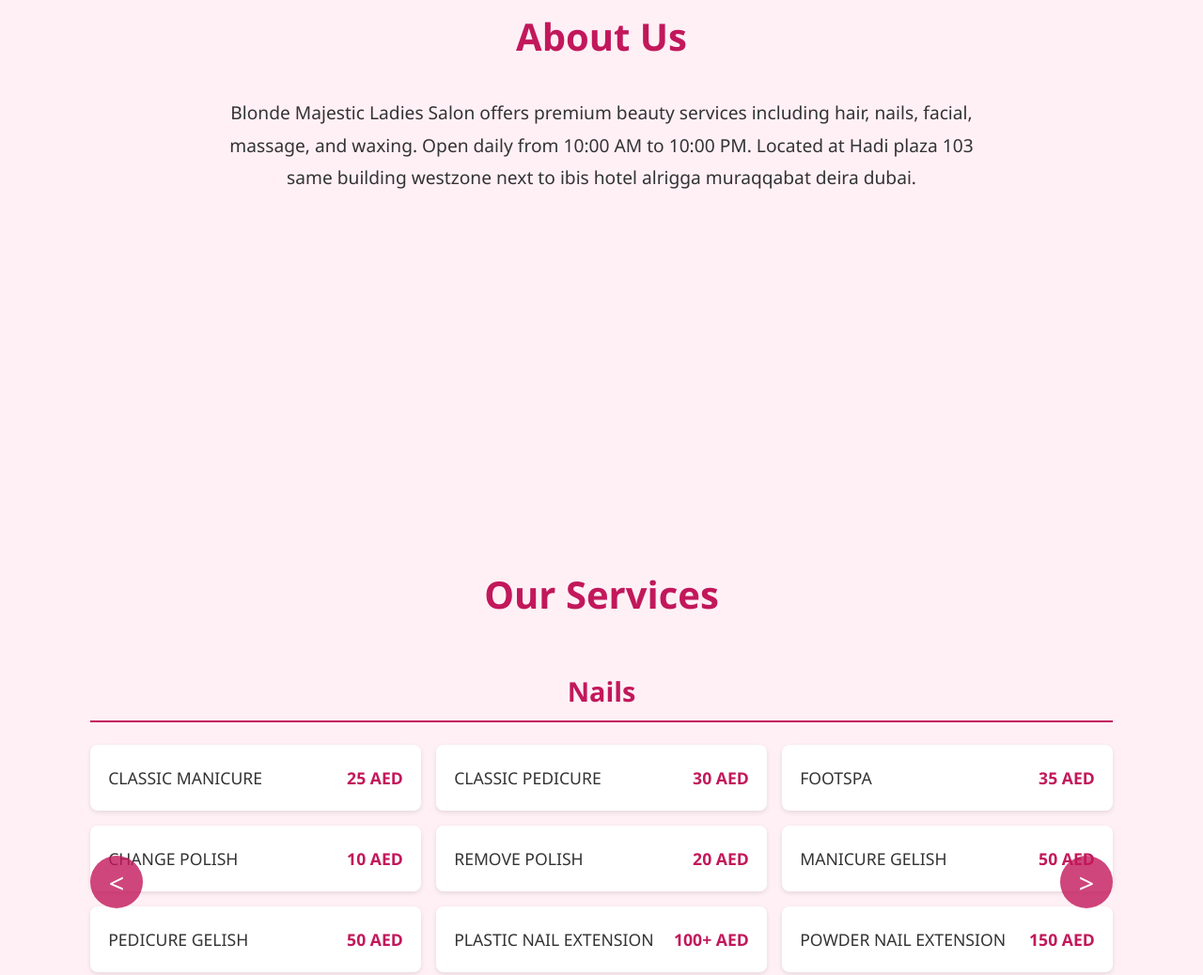
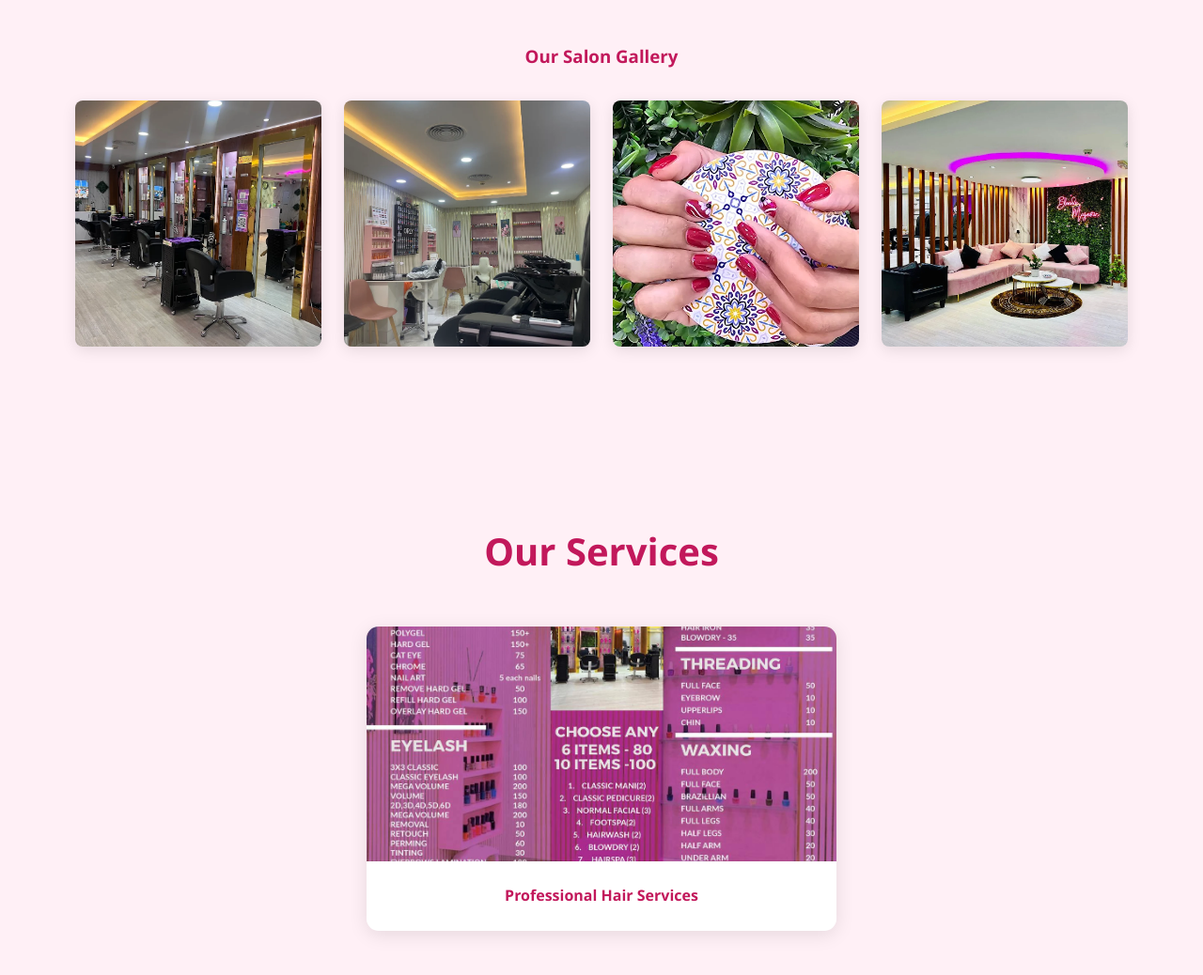
Before and after one commit to nassyqt79/Blonde-Majestic-Salon, a plain HTML site: page index.html in a window 1280 px wide. Shown: the part 1163-2201 px from the top of the page at 94% size. Drawn offline with Linux system fonts and the light colour scheme.

Commit message:
Update index.html

```diff
--- a/index.html
+++ b/index.html
@@ -508,6 +508,51 @@
       line-height: 1.8;
     }
 
+    /* Gallery Section in About */
+    .about-gallery {
+      margin: 3rem auto;
+      max-width: 1200px;
+    }
+
+    .gallery-grid {
+      display: grid;
+      grid-template-columns: repeat(2, 1fr);
+      gap: 1.5rem;
+      margin-top: 2rem;
+    }
+
+    @media (min-width: 768px) {
+      .gallery-grid {
+        grid-template-columns: repeat(4, 1fr);
+      }
+    }
+
+    .gallery-item {
+      position: relative;
+      border-radius: 0.5rem;
+      overflow: hidden;
+      box-shadow: 0 4px 15px rgba(0,0,0,0.1);
+      cursor: pointer;
+      transition: var(--transition);
+      aspect-ratio: 1/1;
+    }
+
+    .gallery-item:hover {
+      transform: translateY(-5px);
+      box-shadow: 0 8px 25px rgba(0,0,0,0.15);
+    }
+
+    .gallery-image {
+      width: 100%;
+      height: 100%;
+      object-fit: cover;
+      transition: transform 0.5s ease;
+    }
+
+    .gallery-item:hover .gallery-image {
+      transform: scale(1.05);
+    }
+
     /* Footer */
     footer {
       text-align: center;
@@ -597,15 +642,20 @@
 
     /* Service Showcase Images */
       .service-showcase {
-      display: grid;
-      grid-template-columns: 1fr;
-      gap: 2rem;
+    display: flex;
+    justify-content: center;
     margin: 3rem 0;
   }
 
+  .showcase-card {
+    width: 100%;
+    max-width: 500px;
+    margin: 0 auto;
+  }
+
   @media (min-width: 768px) {
-      .service-showcase {
-        grid-template-columns: repeat(2, 1fr);
+    .showcase-image-container {
+      height: 250px !important;
     }
   }
 
@@ -891,6 +941,8 @@
       .showcase-image-container {
         height: 140px;
       }
+
+
     }
 </style>
 </head>
@@ -931,12 +983,42 @@
     <h2>About Us</h2>
     <p>Blonde Majestic Ladies Salon offers premium beauty services including hair, nails, facial, massage, and waxing.
        Open daily from 10:00 AM to 10:00 PM. Located at Hadi plaza 103 same building westzone next to ibis hotel alrigga muraqqabat deira dubai.</p>
+
+    <!-- Gallery Section -->
+    <div class="about-gallery">
+      <h3 style="text-align: center; color: var(--primary-color); margin-bottom: 1rem;">Our Salon Gallery</h3>
+      <div class="gallery-grid">
+        <div class="gallery-item" data-image="image/salon-interior.webp">
+          <img src="image/salon-interior.webp" alt="Salon Interior" class="gallery-image" loading="lazy">
+        </div>
+        <div class="gallery-item" data-image="image/nail-staion1.webp">
+          <img src="image/nail-staion1.webp" alt="Nail Station" class="gallery-image" loading="lazy">
+        </div>
+        <div class="gallery-item" data-image="image/nail.webp">
+          <img src="image/nail.webp" alt="Hair Station" class="gallery-image" loading="lazy">
+        </div>
+        <div class="gallery-item" data-image="image/relax-area.webp">
+          <img src="image/relax-area.webp" alt="Relaxation Area" class="gallery-image" loading="lazy">
+        </div>
+      </div>
+    </div>
   </div>
 </section>
 
 <section id="services" class="fade-in">
   <div class="container">
     <h2>Our Services</h2>
+
+    <!-- Modified service showcase with only one image -->
+    <div class="service-showcase">
+  <div class="showcase-card" data-image="image/all service.jpeg" style="max-width: 500px; margin: 0 auto; width: 100%;">
+    <div class="showcase-image-container" style="height: 200px;">
+      <img src="image/all service.jpeg" alt="Our Hair Services" class="showcase-image" loading="lazy">
+    </div>
+    <div class="showcase-caption">Professional Hair Services</div>
+  </div>
+</div>
+
     <div class="services-slider">
       <button class="slider-arrow prev" aria-label="Previous">&lt;</button>
       <button class="slider-arrow next" aria-label="Next">&gt;</button>
@@ -1219,6 +1301,19 @@
             </div>
           </div>
         </div>
+
+        <!-- SERVICES LIST IMAGE -->
+        <div class="service-category">
+          <h3>Complete Services List</h3>
+          <div class="service-items" style="display: flex; justify-content: center;">
+            <div class="showcase-card" data-image="image/services-list.jpeg" style="max-width: 500px;">
+              <div class="showcase-image-container">
+                <img src="image/services-list.jpeg" alt="Professional Blonde-majestic Salon Services list" class="showcase-image" loading="lazy">
+              </div>
+              <div class="showcase-caption">Click to view full services list</div>
+            </div>
+          </div>
+        </div>
       </div>
 
       <div class="slider-nav">
@@ -1229,6 +1324,7 @@
           <div class="dot" data-index="3"></div>
           <div class="dot" data-index="4"></div>
           <div class="dot" data-index="5"></div>
+          <div class="dot" data-index="6"></div>
         </div>
       </div>
     </div>
@@ -1238,26 +1334,6 @@
 <section id="testimonials" class="fade-in">
   <div class="container">
     <h2>Client Testimonials</h2>
-
-    <!-- Service Showcase Images -->
-    <!-- In your testimonials section, replace the service-showcase div with this corrected version: -->
-<div class="service-showcase">
-  <div class="showcase-card" data-image="image/overall.jpeg">
-    <div class="showcase-image-container">
-      <img src="image/overall.jpeg" alt="Our Nail Services" class="showcase-image" loading="lazy">
-    </div>
-    <div class="showcase-caption">Blonde Majestic Ladies Salon Offers.
-
-</div>
-  </div>
-
-  <div class="showcase-card" data-image="image/all service.jpeg">
-    <div class="showcase-image-container">
-      <img src="image/all service.jpeg" alt="Our Hair Services" class="showcase-image" loading="lazy">
-    </div>
-    <div class="showcase-caption">Professional Blonde-majestic Salon Services list</div>
-  </div>
-</div>
 
     <div class="testimonials-grid">
       <div class="testimonial-card" data-image="image/image1.jpeg">
@@ -1337,7 +1413,7 @@
       <a href="https://wa.me/971505799758" class="whatsapp-btn">Book Now via WhatsApp</a>
 
       <div class="social-links">
-        <a href="https://facebook.com/blondemajestic" class="social-link" target="_blank" rel="noopener noreferrer">
+        <a href="https://www.facebook.com/share/16YDnBeUqn/?mibextid=wwXIfr" class="social-link" target="_blank" rel="noopener noreferrer">
           <span class="social-icon"><i class="fa-brands fa-facebook-f"></i></span>
           <span>Facebook</span>
         </a>
@@ -1349,15 +1425,11 @@
     </div>
   </div>
 </section>
-
 <footer class="fade-in">
   <div class="container">
     <p>&copy; 2025 Blonde Majestic Ladies Salon</p>
   </div>
 </footer>
-
-<script src="Js/index.js"></script>
-
-
 </body>
 </html>
+<script src="Js/index.js"></script>
```
Lines whose indentation alone changed are shown as unchanged.
